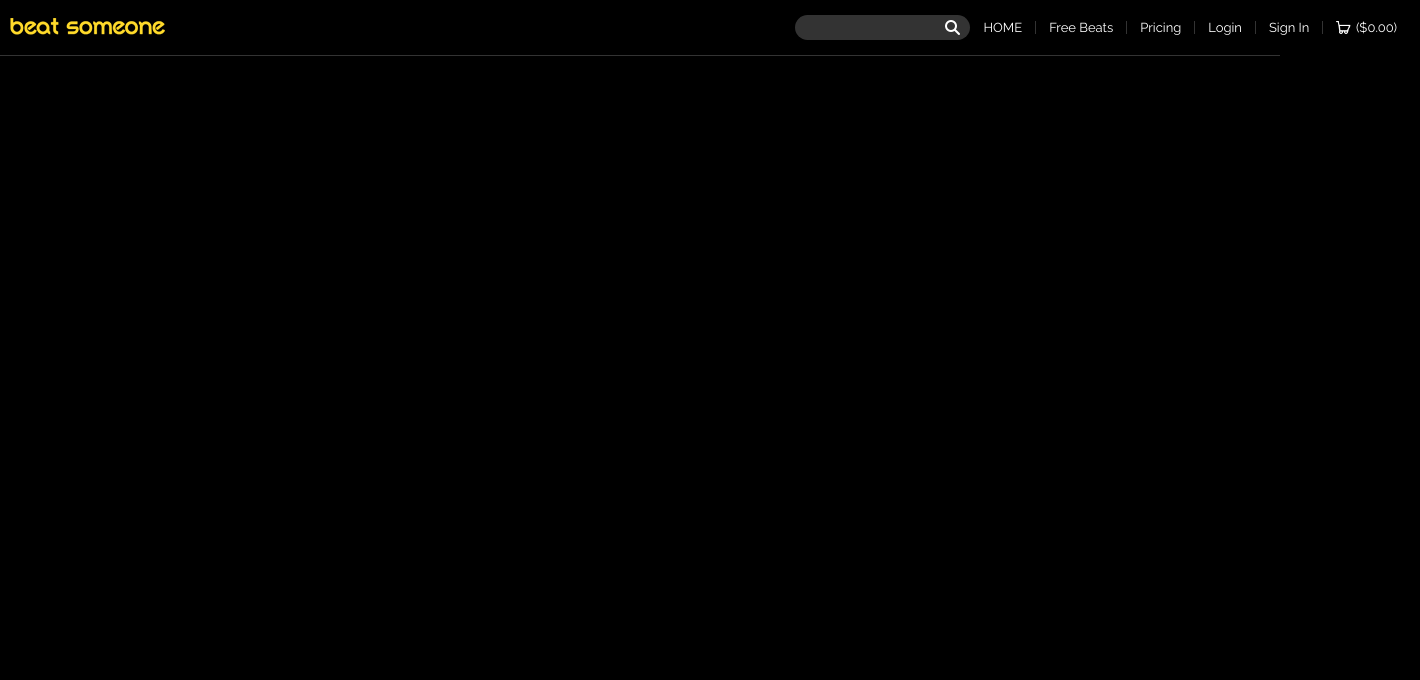
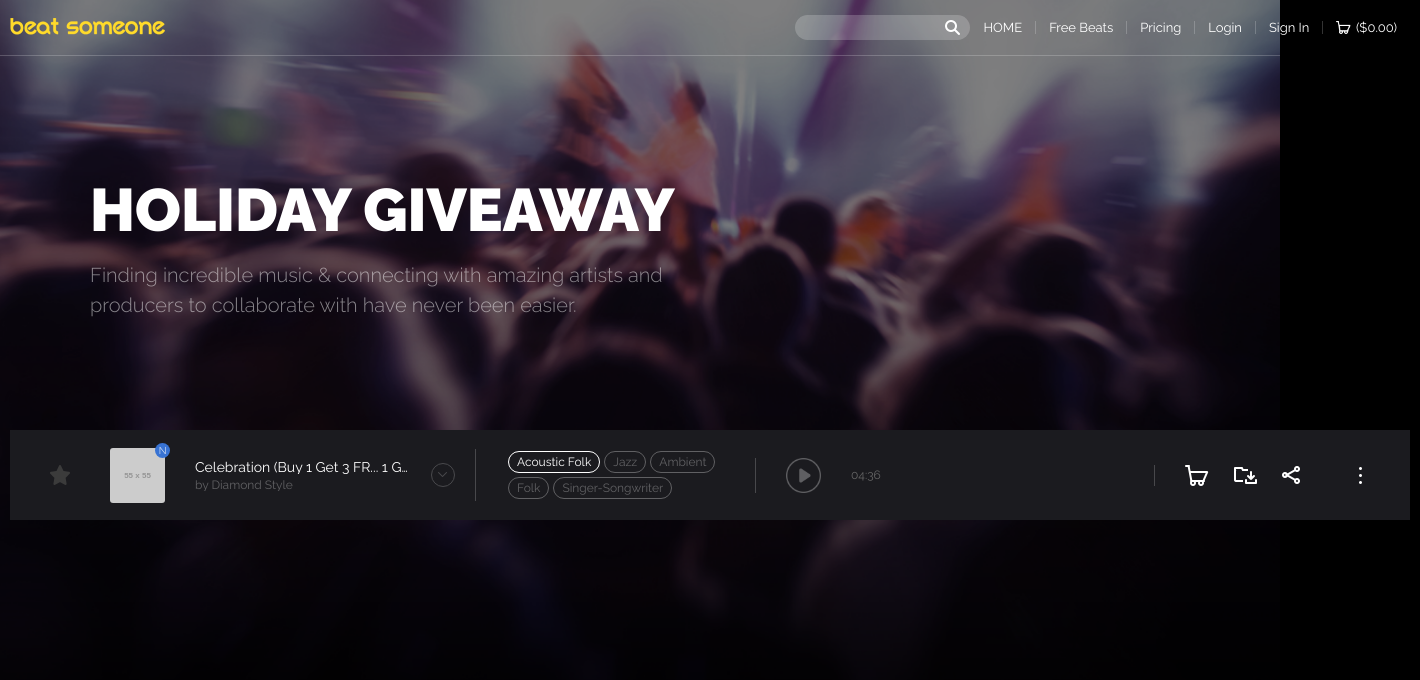
Before and after one commit to jimlee91/beatsomeone, a website: page dev/index.html in a window 1280 px wide. Shown: the whole page, 1420 px wide, since content can reach past the window. Drawn offline with nearby package versions, Linux system fonts and the light colour scheme; files that its build step writes are made by us from their sources; placeholder pictures from the web are drawn by us; files whose address does not match are found by name.

Commit message:
플레이리스터 템플릿 문자열로 붙이기

```diff
--- a/dev/assets/scss/base/_form.scss
+++ b/dev/assets/scss/base/_form.scss
@@ -57,6 +57,7 @@ select {
   -webkit-box-sizing: border-box;
   -moz-box-sizing: border-box;
   box-sizing: border-box;
+  cursor: pointer;
 }
 
 /* Text Inputs
--- /dev/null
+++ b/dev/assets/scss/components/_label.scss
@@ -0,0 +1,14 @@
+.label {
+  &.new {
+    background: #3873d3;
+    color: #fff;
+    border-radius: 50%;
+    display: inline-block;
+    font-size: 10px;
+    font-weight: 300;
+    font-style: normal;
+    width: 15px;
+    line-height: 15px;
+    text-align: center;
+  }
+}
--- /dev/null
+++ b/dev/assets/scss/components/_playlist.scss
@@ -0,0 +1,174 @@
+.playList {
+  .playList__list {
+  }
+
+  .playList__item {
+    @include flex();
+    width: 100%;
+    background: #1b1b1f;
+    padding: 0 10px;
+    .col {
+      flex: none;
+    }
+    .favorite {
+      width: 60px;
+      text-align: center;
+      button {
+        width: 20px;
+        height: 20px;
+        cursor: pointer;
+        @include textIndet;
+        background: url("../images/icon/favorite.png") no-repeat center;
+      }
+    }
+    .name {
+      padding: 0 20px;
+      @include flex();
+      figure {
+        @include flex();
+        margin-right: 1em;
+        .playList__cover {
+          width: 55px;
+          height: 55px;
+          flex: none;
+          position: relative;
+          margin-right: 30px;
+          img {
+            border-radius: 3px;
+          }
+          i {
+            @include position($top: -5px, $right: -5px);
+            z-index: 1;
+          }
+        }
+        figcaption {
+          width: 220px;
+          flex: none;
+          .playList__title {
+            @include ellipsis;
+            font-size: 14px;
+            font-weight: 400;
+          }
+          .playList__by {
+            @include ellipsis;
+            font-size: 12px;
+            opacity: 0.3;
+            margin-top: 5px;
+            display: block;
+          }
+        }
+      }
+      .toggle-subList {
+        width: 24px;
+        height: 24px;
+        border: 1px solid $color-white;
+        background: url("../images/icon/arrow-top.png") no-repeat center;
+        opacity: 0.2;
+        border-radius: 50%;
+        transform: rotate(180deg);
+      }
+    }
+    .genre {
+      @include flex();
+      padding: 0 30px;
+      border-left: 1px solid $white-line;
+      width: 280px;
+      flex: none;
+      button {
+        font-size: 12px;
+        border: 1px solid $color-white;
+        color: $color-white;
+        padding: 0 8px;
+        line-height: 20px;
+        border-radius: 2em;
+        margin: 2px;
+        opacity: 0.3;
+        &.active {
+          opacity: 1;
+        }
+      }
+    }
+    .playbtn {
+      @include flex();
+      padding: 0 30px;
+      border-left: 1px solid $white-line;
+      button {
+        @include textIndet;
+        background: url("../images/icon/play.png") no-repeat center;
+        width: 35px;
+        height: 35px;
+        background-size: auto 100%;
+        opacity: 0.3;
+      }
+      .timer {
+        font-size: 12px;
+        margin-left: 30px;
+        color: #666666;
+      }
+    }
+    .spectrum {
+      flex: 1;
+
+      wave {
+        border-right: 0 !important;
+      }
+    }
+    .utils {
+      @include flex();
+      padding: 0 30px;
+      margin-left: 30px;
+      border-left: 1px solid $white-line;
+      a {
+        @include textIndet;
+        margin-right: 25px;
+        &:last-child {
+          margin-right: 0;
+        }
+        &.cart {
+          width: 24px;
+          height: 21px;
+          background: url("../images/icon/cart.png") no-repeat center;
+          position: relative;
+          .tooltip {
+            font-size: 12px;
+            line-height: 24px;
+            background: #289099;
+            position: absolute;
+            display: inline-block;
+            text-indent: 0;
+            z-index: 2;
+            left: 0;
+            top: -30px;
+            color: $color-white;
+            padding: 0 7px;
+            border-radius: 3px;
+          }
+        }
+        &.download {
+          width: 23px;
+          height: 17px;
+          background: url("../images/icon/download.png") no-repeat center;
+        }
+        &.shared {
+          width: 18px;
+          height: 18px;
+          background: url("../images/icon/shared.png") no-repeat center;
+        }
+      }
+    }
+    .more {
+      text-align: center;
+      padding: 0 20px;
+      button {
+        cursor: pointer;
+        @include textIndet;
+        width: 20px;
+        height: 20px;
+        background: url("../images/icon/more.png") no-repeat center;
+      }
+    }
+  }
+  .playList__item--title {
+    height: 90px;
+  }
+}
--- a/dev/assets/scss/helpers/_mixins.scss
+++ b/dev/assets/scss/helpers/_mixins.scss
@@ -115,3 +115,48 @@
     justify-content: $align;
   }
 }
+
+///
+/// 폰트 사이즈 믹스인
+/// @group Helpers
+/// @access public
+/// @param {number} $display - 폰트 크기( 1, 2, 3 )
+/// @param {size} $letterSpacing [1em] - 폰트 자간
+/// @param {Color} $color [#fff] - 폰트 색상
+/// @param {string} $style [flex-start] - 폰트 스타일( normal, italic )
+/// @param {size} $lineHeight [1em] - 행간 사이즈
+/// @param {number} $fontWeight [700] - 폰트 굵기
+///
+@mixin titleFont(
+  $display,
+  $letterSpacing: 0,
+  $color: #fff,
+  $style: normal,
+  $lineHeight: 1em,
+  $fontWeight: 700
+) {
+  letter-spacing: $letterSpacing;
+  color: $color;
+  font-style: $style;
+  line-height: $lineHeight;
+  font-weight: $fontWeight;
+  @if ($display == 1) {
+    font-size: 60px;
+  }
+  @if ($display == 2) {
+    font-size: 40px;
+  }
+  @if ($display == 3) {
+    font-size: 20px;
+  }
+}
+
+///
+/// 텍스트 숨기는 믹스인
+/// @group Helpers
+/// @access public
+///
+@mixin textIndet() {
+  text-indent: -9999px;
+  overflow: hidden;
+}
--- a/dev/assets/scss/helpers/_variables.scss
+++ b/dev/assets/scss/helpers/_variables.scss
@@ -11,7 +11,7 @@ $white-line: rgba(255, 255, 255, 0.2);
 /// @access public
 /// @type Color
 ///
-$color2: #f00;
+$color-white: #fff;
 
 /// 기본 폰트체
 /// @group Typography
--- a/dev/assets/scss/main.scss
+++ b/dev/assets/scss/main.scss
@@ -7,6 +7,10 @@
 
 @import "helpers/mixins";
 
+@import "components/tab";
+@import "components/playlist";
+@import "components/label";
+
 @import "layout/header";
 @import "layout/footer";
 
--- a/dev/assets/scss/pages/_main.scss
+++ b/dev/assets/scss/pages/_main.scss
@@ -2,5 +2,20 @@
   .main__section1 {
     background: url("../images/main-section1-visual.png") no-repeat center top;
     background-size: cover;
+    min-height: 100vh;
+  }
+  .main__section1-title {
+    padding: 180px 80px 0;
+    margin-bottom: 110px;
+    h1 {
+      @include titleFont($display: 1, $fontWeight: 900);
+    }
+    p {
+      font-size: 20px;
+      line-height: 1.5em;
+      opacity: 0.5;
+      margin-top: 1em;
+      font-weight: 300;
+    }
   }
 }
--- a/dev/index.html
+++ b/dev/index.html
@@ -7,7 +7,7 @@
     <meta property="og:description" content="디스크립션" />
     <meta property="og:title" content="타이틀" />
     <link
-      href="https://fonts.googleapis.com/css?family=Raleway&display=swap"
+      href="https://fonts.googleapis.com/css?family=Raleway:300,400,900,900i&display=swap"
       rel="stylesheet"
     />
     <link rel="stylesheet" href="./assets/css/main.css" />
@@ -41,13 +41,85 @@
 
       <div class="container">
         <div class="main">
-          <section class="main__section1"></section>
+          <section class="main__section1">
+            <div class="wrap">
+              <header class="main__section1-title">
+                <h1>HOLIDAY GIVEAWAY</h1>
+                <p>
+                  Finding incredible music & connecting with amazing artists
+                  and<br />
+                  producers to collaborate with have never been easier.
+                </p>
+              </header>
+
+              <div class="playList">
+                <ul class="playList__list">
+                  <li class="playList__item">
+                    <div class="playList__item playList__item--title">
+                      <div class="col favorite">
+                        <button>즐겨찾기</button>
+                      </div>
+                      <div class="col name">
+                        <figure>
+                          <span class="playList__cover">
+                            <img
+                              src="https://via.placeholder.com/55x55"
+                              alt=""
+                            />
+                            <!-- new -->
+                            <i class="label new">N</i>
+                          </span>
+                          <figcaption>
+                            <h3 class="playList__title">
+                              Celebration (Buy 1 Get 3 FR... 1 Get 3 FR... 1 Get
+                              3 FR...
+                            </h3>
+                            <span class="playList__by">by Diamond Style</span>
+                          </figcaption>
+                        </figure>
+                        <button class="toggle-subList"></button>
+                      </div>
+                      <div class="col genre">
+                        <button class="active">Acoustic Folk</button>
+                        <button>Jazz</button>
+                        <button>Ambient</button>
+                        <button>Folk</button>
+                        <button>Singer-Songwriter</button>
+                      </div>
+                      <div class="col playbtn">
+                        <button>재생</button>
+                        <span class="timer">04:36</span>
+                      </div>
+                      <div class="col spectrum">
+                        <div id="waveform"></div>
+                      </div>
+                      <div class="col utils">
+                        <a href="" class="cart">
+                          장바구니
+                          <span class="tooltip">$20.00</span>
+                        </a>
+                        <a href="" class="download">다운로드</a>
+                        <a href="" class="shared">공유하기</a>
+                      </div>
+                      <div class="col more">
+                        <button>more</button>
+                      </div>
+                    </div>
+                  </li>
+                </ul>
+              </div>
+            </div>
+          </section>
         </div>
       </div>
-
       <footer class="footer">
         <div class="wrap"></div>
       </footer>
     </div>
+    <script src="https://cdnjs.cloudflare.com/ajax/libs/underscore.js/1.9.1/underscore-min.js"></script>
+    <script src="https://unpkg.com/wavesurfer.js"></script>
+    <script src="./assets//js/build.js"></script>
+    <!-- playlist item 템플릿 문자열 -->
+    <script type="text/template"></script>
   </body>
 </html>
```
Also changed, not shown: dev/assets/images/icon/arrow-top.png (added), dev/assets/images/icon/favorite-active.png (added), dev/assets/images/icon/favorite.png (added), dev/assets/scss/components/_tab.scss (added).
